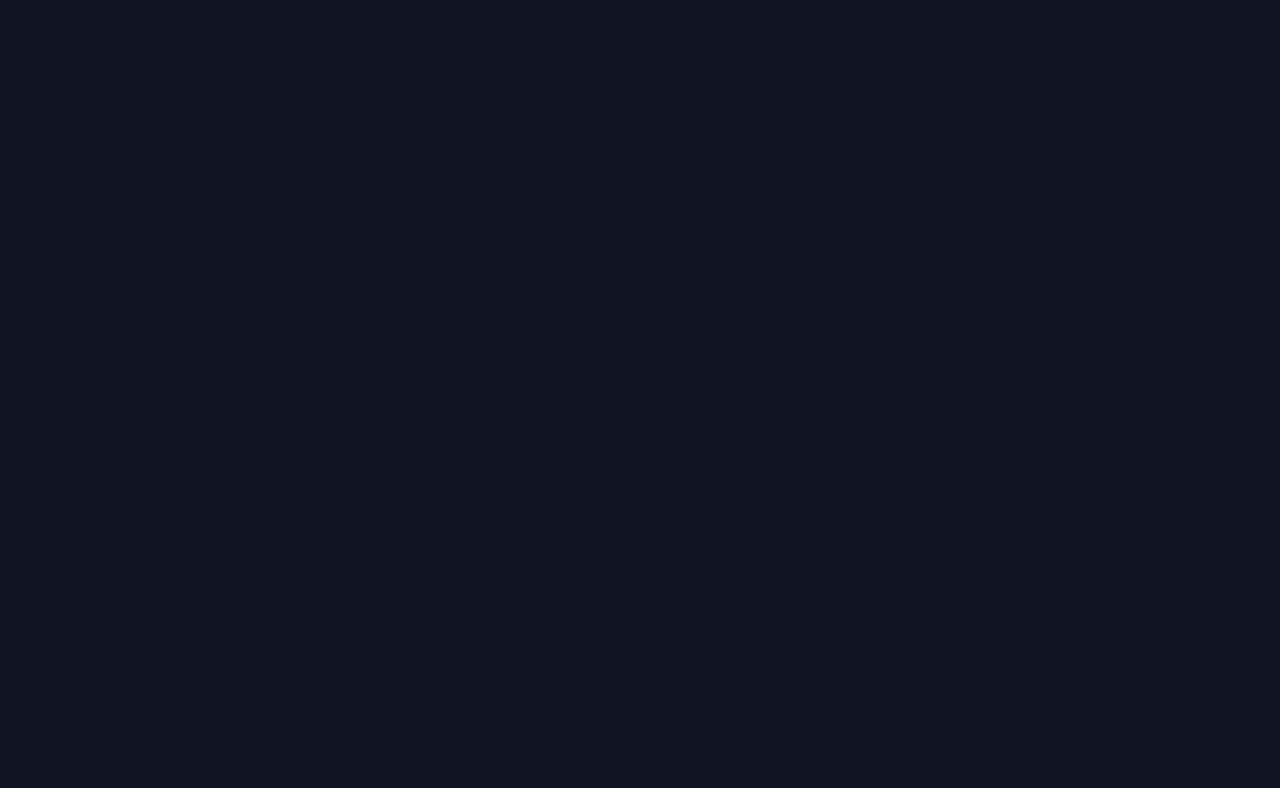
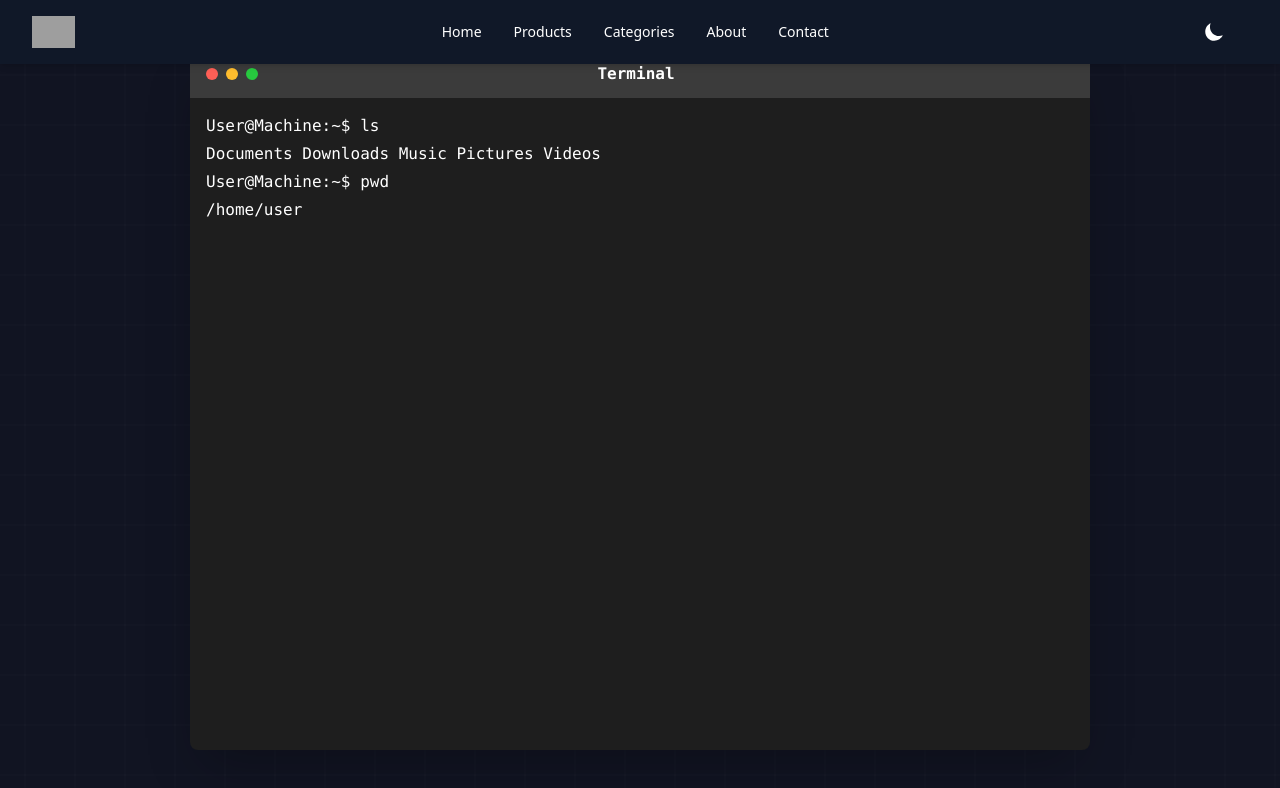
Before and after one commit to Robertise/portfolio, a React (Vite) app: page / in a window 1280 px wide. Shown: the top 788 px of the page. Built offline with nearby package versions, Linux system fonts and the light colour scheme; grey boxes are pictures that could not be loaded.

Commit message:
general layout

```diff
--- a/package.json
+++ b/package.json
@@ -13,6 +13,7 @@
     "@tailwindcss/vite": "^4.1.18",
     "react": "^19.2.0",
     "react-dom": "^19.2.0",
+    "react-icons": "^5.5.0",
     "react-router-dom": "^7.12.0",
     "tailwindcss": "^4.1.18"
   },
--- /dev/null
+++ b/src/components/Background.jsx
@@ -0,0 +1,38 @@
+import { useMemo } from "react";
+
+const Background = ({
+  gap = 50,
+  color = "#e0e0e080",
+  stroke = 0.05
+}) => {
+  const patternId = useMemo(() => "grid-pattern", []);
+
+  return (
+    <svg
+      className="fixed inset-0 z-0 pointer-events-none"
+      width="100%"
+      height="100%"
+      preserveAspectRatio="none"
+      aria-hidden="true"
+    >
+      <defs>
+        <pattern
+          id={patternId}
+          width={gap}
+          height={gap}
+          patternUnits="userSpaceOnUse"
+        >
+          <path
+            d={`M${gap / 2} 0 V${gap} M0 ${gap / 2} H${gap}`}
+            stroke={color}
+            strokeWidth={stroke}
+          />
+        </pattern>
+      </defs>
+
+      <rect width="100%" height="100%" fill={`url(#${patternId})`} />
+    </svg>
+  );
+}
+
+export default Background;
--- /dev/null
+++ b/src/components/Header.jsx
@@ -0,0 +1,96 @@
+import React, { useState, useEffect } from "react";
+import { FiMenu, FiX } from "react-icons/fi";
+import { IoMoonSharp, IoSunnySharp } from "react-icons/io5";
+
+
+const Header = () => {
+  const [isMenuOpen, setIsMenuOpen] = useState(false);
+  const [isDarkMode, setIsDarkMode] = useState(true);
+
+  const navItems = [
+    { id: 1, name: "Home", href: "#" },
+    { id: 2, name: "Products", href: "#" },
+    { id: 3, name: "Categories", href: "#" },
+    { id: 4, name: "About", href: "#" },
+    { id: 5, name: "Contact", href: "#" }
+  ];
+
+  const toggleMenu = () => setIsMenuOpen(!isMenuOpen);
+  const toggleDarkMode = () => setIsDarkMode(!isDarkMode);
+
+  useEffect(() => {
+    document.body.className = isDarkMode ? "dark" : "light";
+  }, [isDarkMode]);
+
+  return (
+    <header className={`fixed w-full top-0 z-50 ${isDarkMode ? "bg-gray-900 text-white" : "bg-white text-gray-800"} shadow-md transition-colors duration-300`}>
+      <div className="max-w-7xl mx-auto px-4 sm:px-6 lg:px-8">
+        <div className="flex items-center justify-between h-16">
+          <div className="flex-shrink-0">
+            <img
+              className="h-8 w-auto"
+              src="https://images.unsplash.com/photo-1599305445671-ac291c95aaa9"
+              alt="Logo"
+              onError={(e) => {
+                e.target.onerror = null;
+                e.target.src = "https://via.placeholder.com/150";
+              }}
+            />
+          </div>
+
+          <nav className="hidden md:flex space-x-8">
+            {navItems.map((item) => (
+              <a
+                key={item.id}
+                href={item.href}
+                className="text-sm font-medium hover:text-blue-500 transition-colors duration-200"
+              >
+                {item.name}
+              </a>
+            ))}
+          </nav>
+
+          <div className="flex items-center space-x-4">
+            <button
+              className="p-2 rounded-full hover:bg-gray-100 dark:hover:bg-gray-700 transition-colors duration-200"
+              onClick={toggleDarkMode}
+              aria-label="Toggle dark mode"
+            >
+              {isDarkMode ? <IoMoonSharp className="h-5 w-5" /> : <IoSunnySharp className="h-5 w-5" />}
+            </button>
+
+            <button
+              className="md:hidden p-2 rounded-full hover:bg-gray-100 dark:hover:bg-gray-700 transition-colors duration-200"
+              onClick={toggleMenu}
+              aria-label="Toggle menu"
+            >
+              {isMenuOpen ? (
+                <FiX className="h-6 w-6" />
+              ) : (
+                <FiMenu className="h-6 w-6" />
+              )}
+            </button>
+          </div>
+        </div>
+
+        {isMenuOpen && (
+          <div className="md:hidden">
+            <div className="px-2 pt-2 pb-3 space-y-1">
+              {navItems.map((item) => (
+                <a
+                  key={item.id}
+                  href={item.href}
+                  className="block px-3 py-2 rounded-md text-base font-medium hover:bg-gray-100 dark:hover:bg-gray-700 transition-colors duration-200"
+                >
+                  {item.name}
+                </a>
+              ))}
+            </div>
+          </div>
+        )}
+      </div>
+    </header>
+  );
+};
+
+export default Header;
--- /dev/null
+++ b/src/components/Layout.jsx
@@ -0,0 +1,21 @@
+import { Outlet } from 'react-router-dom'
+import Background from "../components/Background";
+import Header from './Header';
+
+
+const Layout = () => {
+  return (
+    <div className="relative min-h-screen bg-[#111422]">
+      {/* Background */}
+      <Background />
+
+      {/* Header */}
+      <Header />
+
+      {/* Main Content */}
+      <Outlet/>
+    </div>
+  );
+};
+
+export default Layout;
--- /dev/null
+++ b/src/components/Terminal.jsx
@@ -0,0 +1,29 @@
+export default function Terminal() {
+  return (
+    <div className="min-h-screen flex items-center justify-center p-4">
+      <div className="w-full max-w-[900px] h-[700px] bg-[#1e1e1e] rounded-lg overflow-hidden shadow-2xl flex flex-col">
+        {/* Terminal Header */}
+        <div className="bg-[#3b3b3b] px-4 py-3 flex items-center">
+          <div className="flex gap-2">
+            <div className="w-3 h-3 rounded-full bg-[#ff5f56]"></div>
+            <div className="w-3 h-3 rounded-full bg-[#ffbd2e]"></div>
+            <div className="w-3 h-3 rounded-full bg-[#27c93f]"></div>
+          </div>
+          <div className="flex-1 text-center pr-[60px] text-white font-bold font-mono">
+            Terminal
+          </div>
+        </div>
+
+        {/* Terminal Body */}
+        <div className="flex-1 p-4">
+          <div className="text-white font-mono space-y-1">
+            <p>User@Machine:~$ ls</p>
+            <p>Documents  Downloads  Music  Pictures  Videos</p>
+            <p>User@Machine:~$ pwd</p>
+            <p>/home/user</p>
+          </div>
+        </div>
+      </div>
+    </div>
+  );
+}
--- a/src/index.css
+++ b/src/index.css
@@ -17,57 +17,3 @@
   --terminal-header: #161b22;
   --accent-cyan: #2f81f7;
 }
-
-a {
-  font-weight: 500;
-  color: #646cff;
-  text-decoration: inherit;
-}
-a:hover {
-  color: #535bf2;
-}
-
-body {
-  margin: 0;
-  display: flex;
-  place-items: center;
-  min-width: 320px;
-  min-height: 100vh;
-}
-
-h1 {
-  font-size: 3.2em;
-  line-height: 1.1;
-}
-
-button {
-  border-radius: 8px;
-  border: 1px solid transparent;
-  padding: 0.6em 1.2em;
-  font-size: 1em;
-  font-weight: 500;
-  font-family: inherit;
-  background-color: #1a1a1a;
-  cursor: pointer;
-  transition: border-color 0.25s;
-}
-button:hover {
-  border-color: #646cff;
-}
-button:focus,
-button:focus-visible {
-  outline: 4px auto -webkit-focus-ring-color;
-}
-
-@media (prefers-color-scheme: light) {
-  :root {
-    color: #213547;
-    background-color: #ffffff;
-  }
-  a:hover {
-    color: #747bff;
-  }
-  button {
-    background-color: #f9f9f9;
-  }
-}
--- a/src/pages/Home.jsx
+++ b/src/pages/Home.jsx
@@ -1,19 +1,11 @@
-export default function Home() {
+import Terminal from "../components/Terminal";
+
+const Home = () => {
   return (
-    <div className="h-screen bg-gray-50 dark:bg-dark-bg w-screen">
-      <div className="min-h-screen bg-(--background-dark) flex items-center justify-center p-4">
-        {/* <div className="bg-white rounded-lg shadow-xl p-8 max-w-md w-full">
-          <h1 className="text-3xl font-bold text-gray-800 mb-4">
-            Hello, Tailwind! 👋
-          </h1>
-          <p className="text-gray-600 mb-6">
-            If you can see this styled card with a gradient background, Tailwind CSS is working correctly!
-          </p>
-          <button className="bg-blue-500 hover:bg-blue-600 text-white font-semibold py-2 px-4 rounded transition-colors">
-            Click Me
-          </button>
-        </div> */}
-      </div>
+    <div className="relative">
+      <Terminal />
     </div>
   );
 }
+
+export default Home;
```
Also changed, not shown: src/main.jsx (+9 -2 lines), 1 other file (tests, documents, lock files or other folders).
